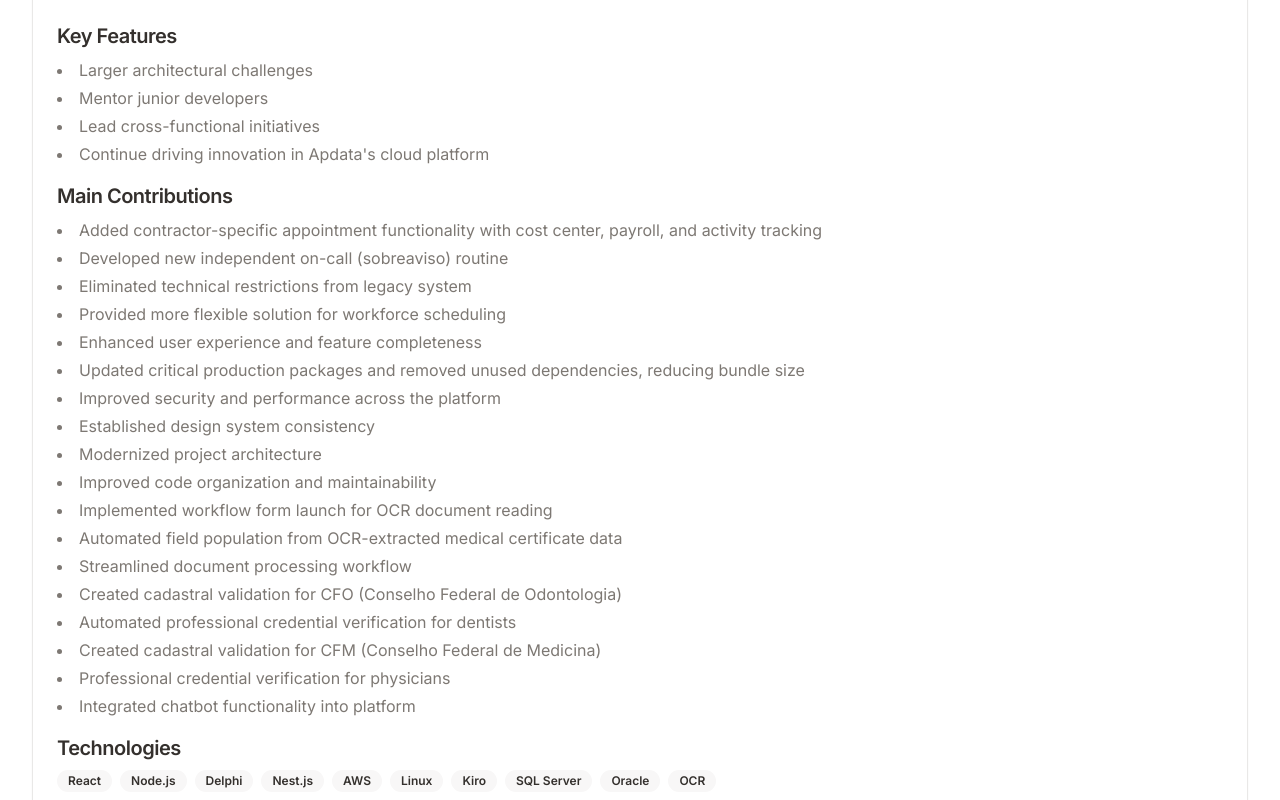
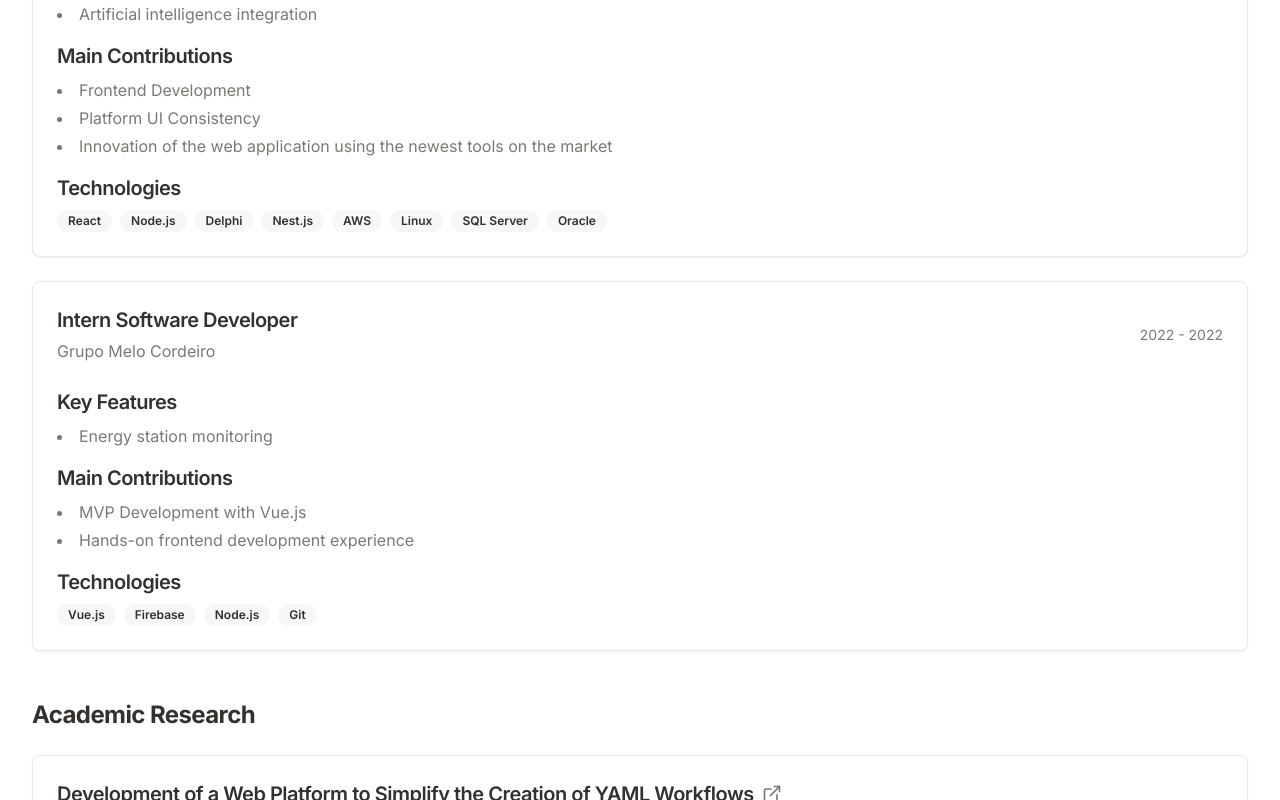
Before and after one commit to degui1/resume-next, a Next.js app: page /about/about in a window 1280 px wide. Shown: the part 1420-2220 px from the top of the page. Built offline with nearby package versions, Linux system fonts and the light colour scheme.

Commit message:
Patch: improve heroSection design and About page translation

```diff
--- a/app/[lang]/page.tsx
+++ b/app/[lang]/page.tsx
@@ -3,19 +3,14 @@ import { YouTubeSection } from '@/components/home/YouTubeSection';
 import { GitHubProjectsSection } from '@/components/home/GitHubProjectsSection';
 import { Timeline } from '@/components/home/Timeline';
 import { SkillsCarousel } from '@/components/home/SkillsCarousel';
-// import { TestimonialsCarousel } from '@/components/home/TestimonialsCarousel';
 import { GetInTouch } from '@/components/home/GetInTouch';
 import { UnderConstruction } from '@/components/common/UnderConstruction';
 import {
   profile,
-  highlights,
-  statistics,
   contentTopics,
-  jobs,
   socialLinks,
 } from '@/lib/data/mockData';
 import { skills } from '@/lib/data/skills';
-// import { testimonials } from '@/lib/data/testimonials';
 import { Locale } from '@/lib/i18n/locales';
 import { getDictionary } from '@/lib/i18n/get-dictionary';
 
@@ -34,10 +29,10 @@ export default async function Home({
       {/* Hero Section */}
       <section id="hero" className="container mx-auto max-w-screen-xl px-4 py-12 sm:px-6 sm:py-16 lg:px-8">
         <HeroSection
-          profile={profile}
-          highlights={highlights}
-          statistics={statistics}
           dict={dict}
+          profileImage={profile.profileImage}
+          email={profile.email}
+          lang={lang}
         />
       </section>
 
@@ -63,7 +58,7 @@ export default async function Home({
               {dict.home.experience.description}
             </p>
           </div>
-          <Timeline jobs={jobs} dict={dict} />
+          <Timeline jobs={dict.about.jobs} dict={dict} />
         </div>
       </section>
 
--- a/components/home/HeroSection.tsx
+++ b/components/home/HeroSection.tsx
@@ -1,43 +1,38 @@
-import { Profile, Highlight, Statistic } from '@/lib/types';
-import { Badge } from '@/components/ui/badge';
+import { Dictionary } from '@/lib/i18n/get-dictionary';
+import { Locale } from '@/lib/i18n/locales';
 import { Button } from '@/components/ui/button';
 import { HighlightItem } from './HighlightItem';
-import { StatisticsCard } from './StatisticsCard';
 import Image from 'next/image';
 import { MapPin } from 'lucide-react';
-import { Dictionary } from '@/lib/i18n/get-dictionary';
+import Link from 'next/link';
 
 interface HeroSectionProps {
-  profile: Profile;
-  highlights: Highlight[];
-  statistics: Statistic[];
   dict: Dictionary;
+  profileImage: string;
+  email?: string;
+  lang: Locale;
 }
 
-export function HeroSection({ profile, highlights, statistics, dict }: HeroSectionProps) {
+export function HeroSection({ dict, profileImage, email, lang }: HeroSectionProps) {
+  const profile = dict.home.hero.profile;
+  const highlights = dict.home.hero.highlights;
+
   return (
     <section className="py-12 sm:py-16" data-section="hero">
       <div className="container mx-auto px-4 sm:px-6 lg:px-8 max-w-6xl">
         <div className="grid grid-cols-1 lg:grid-cols-2 gap-8 lg:gap-12 items-start">
           {/* Left Column: Profile Image */}
           <div className="flex justify-center lg:justify-start">
-            <div className="relative">
-              <div className="relative w-64 h-64 sm:w-80 sm:h-80 rounded-2xl overflow-hidden">
+            <div className="relative w-full">
+              <div className="relative w-64 h-64 sm:w-80 sm:h-80 rounded-2xl overflow-hidden m-auto">
                 <Image
-                  src={profile.profileImage}
+                  src={profileImage}
                   alt={`${profile.name} profile picture`}
                   fill
                   className="object-cover"
                   priority
                 />
               </div>
-              {profile.availability && (
-                <div className="absolute -bottom-3 left-1/2 transform -translate-x-1/2">
-                  <Badge variant="secondary" className="px-4 py-2 text-sm shadow-md">
-                    {profile.availability}
-                  </Badge>
-                </div>
-              )}
             </div>
           </div>
 
@@ -75,17 +70,13 @@ export function HeroSection({ profile, highlights, statistics, dict }: HeroSecti
 
             {/* CTA Buttons */}
             <div className="flex flex-wrap gap-3">
-              <Button size="lg">Ver Cursos</Button>
-              <Button size="lg" variant="outline">Ler Blog</Button>
+              <Link href={`/${lang}/links`} className="w-full">
+                <Button size="lg" className="w-full">
+                  {dict.home.hero.linkButton}
+                </Button>
+              </Link>
             </div>
           </div>
-        </div>
-
-        {/* Statistics Grid */}
-        <div className="mt-12 grid grid-cols-2 md:grid-cols-4 gap-4 sm:gap-6">
-          {statistics.map((statistic) => (
-            <StatisticsCard key={statistic.id} statistic={statistic} />
-          ))}
         </div>
       </div>
     </section>
--- a/components/home/HighlightItem.tsx
+++ b/components/home/HighlightItem.tsx
@@ -9,9 +9,7 @@ export function HighlightItem({ highlight }: HighlightItemProps) {
   // Map icon string to lucide-react icon component
   const iconMap: Record<string, keyof typeof Icons> = {
     briefcase: 'Briefcase',
-    users: 'Users',
-    award: 'Award',
-    globe: 'Globe',
+    GraduationCap: 'GraduationCap',
   };
 
   const IconComponent = Icons[iconMap[highlight.icon] || 'Circle'] as React.ComponentType<{ className?: string }>;
--- a/lib/i18n/dictionaries/en.json
+++ b/lib/i18n/dictionaries/en.json
@@ -16,7 +16,27 @@
   "home": {
     "hero": {
       "greeting": "Hello, I'm",
-      "description": "Software Engineer passionate about creating innovative solutions and sharing knowledge through content creation."
+      "description": "Software Engineer passionate about creating innovative solutions and sharing knowledge through content creation.",
+      "linkButton": "Navigate to my social medias",
+      "profile": {
+        "name": "Guilherme Gonçalves",
+        "title": "Full Stack Developer",
+        "description": "Building amazing web experiences with modern technologies and teaching others to do the same.",
+        "location": "São Paulo, Brazil",
+        "role": "Software Developer"
+      },
+      "highlights": [
+        {
+          "id": "1",
+          "icon": "briefcase",
+          "text": "CTO at American startup"
+        },
+        {
+          "id": "2",
+          "icon": "GraduationCap",
+          "text": "Graduated in computer science"
+        }
+      ]
     },
     "highlights": {
       "title": "Highlights"
@@ -89,32 +109,29 @@
         "role": "Software Developer",
         "period": "2024 - Present",
         "features": [
-          "Larger architectural challenges",
+          "On-Call Duty System Rewrite",
+          "OCR Medical Certificate Automation",
           "Mentor junior developers",
+          "Platform Stability Improvements",
           "Lead cross-functional initiatives",
           "Continue driving innovation in Apdata's cloud platform"
         ],
         "contributions": [
-          "Added contractor-specific appointment functionality with cost center, payroll, and activity tracking",
-          "Developed new independent on-call (sobreaviso) routine",
-          "Eliminated technical restrictions from legacy system",
-          "Provided more flexible solution for workforce scheduling",
-          "Enhanced user experience and feature completeness",
-          "Updated critical production packages and removed unused dependencies, reducing bundle size",
-          "Improved security and performance across the platform",
+          "Legacy System Migration",
+          "AI and Automation Integration",
+          "Infrastructure and Performance Improvements",
+          "Domain Expertise Development",
           "Established design system consistency",
           "Modernized project architecture",
           "Improved code organization and maintainability",
           "Implemented workflow form launch for OCR document reading",
-          "Automated field population from OCR-extracted medical certificate data",
-          "Streamlined document processing workflow",
           "Created cadastral validation for CFO (Conselho Federal de Odontologia)",
           "Automated professional credential verification for dentists",
           "Created cadastral validation for CFM (Conselho Federal de Medicina)",
           "Professional credential verification for physicians",
           "Integrated chatbot functionality into platform"
         ],
-        "technologies": ["React", "Node.js", "Delphi", "Docker", "Nest.js", "AWS", "Linux", "Kiro", "SQL Server", "Oracle", "OCR"]
+        "technologies": ["Delphi", "Node.js", "Docker", "Nest.js", "AWS", "React", "Linux", "Kiro", "SQL Server", "Oracle", "OCR"]
       },
       {
         "id": "2",
@@ -122,49 +139,29 @@
         "role": "Junior Software Developer",
         "period": "2022 - 2024",
         "features": [
-          "Larger architectural challenges",
-          "Mentor junior developers",
-          "Lead cross-functional initiatives",
-          "Continue driving innovation in Apdata's cloud platform"
+          "Project Structure Modernization",
+          "Artificial intelligence integration"
         ],
         "contributions": [
-          "Added contractor-specific appointment functionality with cost center, payroll, and activity tracking",
-          "Developed new independent on-call (sobreaviso) routine",
-          "Eliminated technical restrictions from legacy system",
-          "Provided more flexible solution for workforce scheduling",
-          "Enhanced user experience and feature completeness",
-          "Updated critical production packages and removed unused dependencies, reducing bundle size",
-          "Improved security and performance across the platform",
-          "Established design system consistency",
-          "Modernized project architecture",
-          "Improved code organization and maintainability",
-          "Implemented workflow form launch for OCR document reading",
-          "Automated field population from OCR-extracted medical certificate data",
-          "Streamlined document processing workflow",
-          "Created cadastral validation for CFO (Conselho Federal de Odontologia)",
-          "Automated professional credential verification for dentists",
-          "Created cadastral validation for CFM (Conselho Federal de Medicina)",
-          "Professional credential verification for physicians",
-          "Integrated chatbot functionality into platform"
+          "Frontend Development",
+          "Platform UI Consistency",
+          "Innovation of the web application using the newest tools on the market"
         ],
-        "technologies": ["React", "Node.js", "Delphi", "Nest.js", "AWS", "Linux", "Kiro", "SQL Server", "Oracle", "OCR"]
+        "technologies": ["React", "Node.js", "Delphi", "Nest.js", "AWS", "Linux", "SQL Server", "Oracle"]
       },
       {
         "id": "3",
         "company": "Grupo Melo Cordeiro",
         "role": "Intern Software Developer",
-        "period": "2019 - 2022",
+        "period": "2022 - 2022",
         "features": [
-          "Developed client projects",
-          "Mentored junior developers",
-          "Led technical architecture decisions"
+          "Energy station monitoring"
         ],
         "contributions": [
-          "Delivered 15+ successful projects",
-          "Improved team productivity by 40%",
-          "Implemented CI/CD pipeline"
+          "MVP Development with Vue.js",
+          "Hands-on frontend development experience"
         ],
-        "technologies": ["Vue.js", "Django", "MySQL", "Docker"]
+        "technologies": ["Vue.js", "Firebase", "Node.js", "Git"]
       }
     ],
     "thesis": {
@@ -172,9 +169,8 @@
       "description": "The goal of this project was to develop a platform that reduces the difficulties and simplifies the creation of YAML files in an intelligent, guided, and explanatory way. The proposal aimed to especially support beginner developers, offering a more accessible and user-friendly experience while reducing the learning curve.",
       "technologies": ["Nest.js", "React", "Node.js", "Prisma"],
       "results": [
-        "Published in international conference",
-        "Implemented in production system",
-        "Improved user engagement by 35%"
+        "Improved understanding of workflow structures",
+        "Satisfactory performance in complex scenarios"
       ],
       "link": "https://github.com/degui1/codeflow/blob/main/README.md"
     }
--- a/lib/i18n/dictionaries/pt.json
+++ b/lib/i18n/dictionaries/pt.json
@@ -16,7 +16,27 @@
   "home": {
     "hero": {
       "greeting": "Olá, eu sou",
-      "description": "Engenheiro de Software apaixonado por criar soluções inovadoras e compartilhar conhecimento através da criação de conteúdo."
+      "description": "Engenheiro de Software apaixonado por criar soluções inovadoras e compartilhar conhecimento através da criação de conteúdo.",
+      "linkButton": "Veja minhas redes",
+      "profile": {
+        "name": "Guilherme Gonçalves",
+        "title": "Desenvolvedor Full Stack",
+        "description": "Construindo experiências web incríveis com tecnologias modernas e ensinando outros a fazer o mesmo.",
+        "location": "São Paulo, Brasil",
+        "role": "Desenvolvedor de Software"
+      },
+      "highlights": [
+        {
+          "id": "1",
+          "icon": "briefcase",
+          "text": "CTO em startup americana"
+        },
+        {
+          "id": "2",
+          "icon": "GraduationCap",
+          "text": "Graduado em ciências da computação"
+        }
+      ]
     },
     "highlights": {
       "title": "Destaques"
@@ -89,32 +109,29 @@
         "role": "Desenvolvedor de Software",
         "period": "2024 - Presente",
         "features": [
-          "Desafios arquiteturais maiores",
-          "Mentoria de desenvolvedores juniores",
-          "Liderança de iniciativas multifuncionais",
-          "Continuar impulsionando a inovação na plataforma em nuvem da Apdata"
+          "Refatoração do Sistema de Sobreaviso",
+          "Otimização de Atestados Médicos com OCR",
+          "Mentoria para desenvolvedores juniores",
+          "Melhorias na Estabilidade da Plataforma",
+          "Liderar iniciativas multifuncionais",
+          "Continuar impulsionando a inovação na plataforma cloud da Apdata"
         ],
         "contributions": [
-          "Adicionada funcionalidade de agendamento específica para contratados com centro de custo, folha de pagamento e rastreamento de atividades",
-          "Desenvolvida nova rotina independente de sobreaviso",
-          "Eliminadas restrições técnicas do sistema legado",
-          "Fornecida solução mais flexível para agendamento de força de trabalho",
-          "Aprimorada experiência do usuário e completude de recursos",
-          "Atualizados pacotes críticos de produção e removidas dependências não utilizadas, reduzindo o tamanho do bundle",
-          "Melhorada segurança e desempenho em toda a plataforma",
-          "Estabelecida consistência do sistema de design",
-          "Modernizada arquitetura do projeto",
-          "Melhorada organização e manutenibilidade do código",
-          "Implementado lançamento de formulário de fluxo de trabalho para leitura de documentos OCR",
-          "Automatizado preenchimento de campos a partir de dados de atestado médico extraídos por OCR",
-          "Otimizado fluxo de trabalho de processamento de documentos",
-          "Criada validação cadastral para CFO (Conselho Federal de Odontologia)",
-          "Automatizada verificação de credenciais profissionais para dentistas",
-          "Criada validação cadastral para CFM (Conselho Federal de Medicina)",
-          "Verificação de credenciais profissionais para médicos",
-          "Integrada funcionalidade de chatbot na plataforma"
+          "Migração de sistema legado",
+          "Integração de IA e automação",
+          "Melhorias de infraestrutura e desempenho",
+          "Desenvolvimento de expertise no domínio",
+          "Estabelecimento de consistência no design system",
+          "Modernização da arquitetura do projeto",
+          "Melhoria da organização do código e da manutenibilidade",
+          "Implementação do lançamento de formulários de workflow para leitura de documentos via OCR",
+          "Criação de validação cadastral para o CFO (Conselho Federal de Odontologia)",
+          "Automação da verificação de credenciais profissionais de dentistas",
+          "Criação de validação cadastral para o CFM (Conselho Federal de Medicina)",
+          "Verificação de credenciais profissionais de médicos",
+          "Integração de funcionalidade de chatbot na plataforma"
         ],
-        "technologies": ["React", "Node.js", "Delphi", "Docker", "Nest.js", "AWS", "Linux", "Kiro", "SQL Server", "Oracle", "OCR"]
+        "technologies": ["Delphi", "Node.js", "Docker", "Nest.js", "AWS", "React", "Linux", "Kiro", "SQL Server", "Oracle", "OCR"]
       },
       {
         "id": "2",
@@ -122,24 +139,13 @@
         "role": "Desenvolvedor de Software Júnior",
         "period": "2022 - 2024",
         "features": [
-          "Desafios arquiteturais maiores",
-          "Mentoria de desenvolvedores juniores",
-          "Liderança de iniciativas multifuncionais",
-          "Continuar impulsionando a inovação na plataforma em nuvem da Apdata"
+          "Modernização da Estrutura do Projeto",
+          "Integração de Inteligência Artificial"
         ],
         "contributions": [
-          "Eliminadas restrições técnicas do sistema legado",
-          "Aprimorada experiência do usuário e completude de recursos",
-          "Modernizada arquitetura do projeto",
-          "Melhorada organização e manutenibilidade do código",
-          "Implementado lançamento de formulário de fluxo de trabalho para leitura de documentos OCR",
-          "Automatizado preenchimento de campos a partir de dados de atestado médico extraídos por OCR",
-          "Otimizado fluxo de trabalho de processamento de documentos",
-          "Criada validação cadastral para CFO (Conselho Federal de Odontologia)",
-          "Automatizada verificação de credenciais profissionais para dentistas",
-          "Criada validação cadastral para CFM (Conselho Federal de Medicina)",
-          "Verificação de credenciais profissionais para médicos",
-          "Integrada funcionalidade de chatbot na plataforma"
+          "Desenvolvimento Frontend",
+          "Consistência da Interface da Plataforma",
+          "Inovação da aplicação web com as ferramentas mais novas do mercado"
         ],
         "technologies": ["React", "Node.js", "Delphi", "Nest.js", "AWS", "Linux", "Kiro", "SQL Server", "Oracle", "OCR"]
       },
@@ -147,18 +153,16 @@
         "id": "3",
         "company": "Grupo Melo Cordeiro",
         "role": "Desenvolvedor de Software Estagiário",
-        "period": "2019 - 2022",
+        "period": "2022 - 2022",
         "features": [
-          "Desenvolvidos projetos para clientes",
-          "Mentoria de desenvolvedores juniores",
-          "Liderança de decisões de arquitetura técnica"
+          "Desenvolvimento de MVP em Vue.js",
+          "Experiência prática em desenvolvimento frontend"
         ],
         "contributions": [
-          "Entregues mais de 15 projetos bem-sucedidos",
-          "Melhorada produtividade da equipe em 40%",
-          "Implementado pipeline de CI/CD"
+          "Desenvolvimento de MVP em Vue.js",
+          "Experiência prática em desenvolvimento frontend"
         ],
-        "technologies": ["Vue.js", "Django", "MySQL", "Docker"]
+        "technologies": ["Vue.js", "Firebase", "Node.js", "Git"]
       }
     ],
     "thesis": {
@@ -166,9 +170,8 @@
       "description": "O objetivo deste projeto foi desenvolver uma plataforma que atenuasse as dificuldades e simplificasse a criação de arquivos YAML de forma inteligente, guiada e explicativa. A proposta visava apoiar especialmente desenvolvedores iniciantes, oferecendo uma experiência mais acessível e amigável, reduzindo a curva de aprendizado.",
       "technologies": ["Nest.js", "React", "Node.js", "Prisma"],
       "results": [
-        "Publicado em conferência internacional",
-        "Implementado em sistema de produção",
-        "Melhorado engajamento do usuário em 35%"
+        "Melhora na compreensão da estrutura dos workflows",
+        "Desempenho satisfatório em cenários complexos"
       ],
       "link": "https://github.com/degui1/codeflow/blob/main/README.md"
     }
```
Also changed, not shown: lib/data/mockData.ts (+2 -12 lines), public/images/profile2.jpg (added), 6 other files (tests, documents, lock files or other folders).
